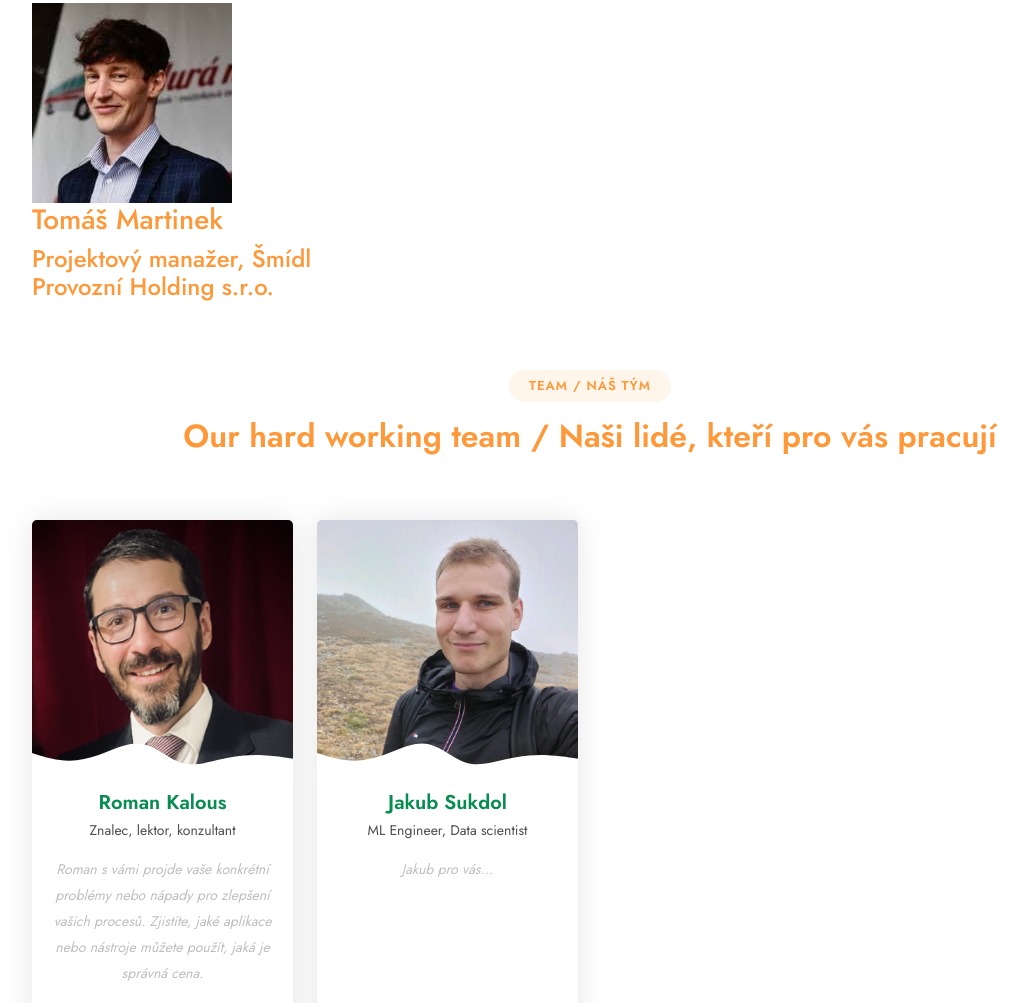
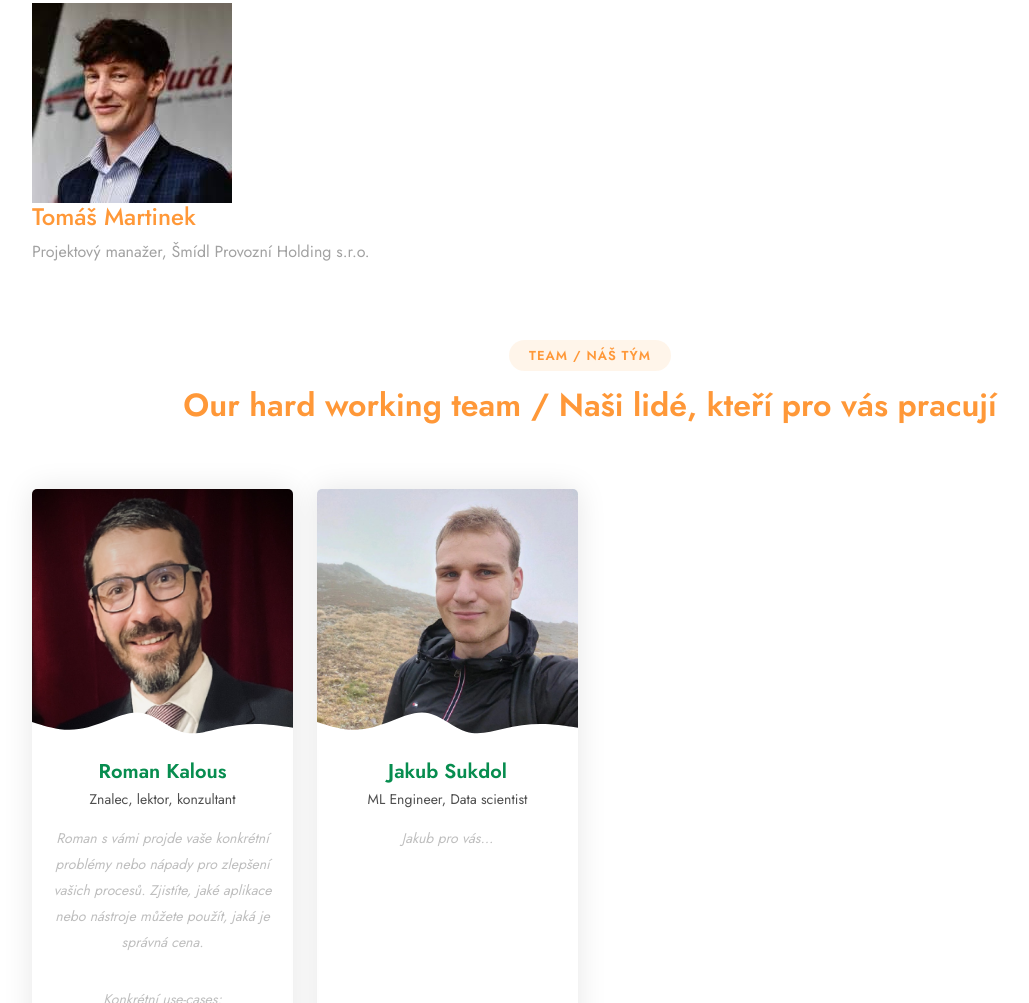
Before and after one commit to DevBalance/DevBalance.github.io, a plain HTML site: page index.html in a window 1280 px wide. Shown: the part 2547-3550 px from the top of the page, without its empty margins (50-1079 px from the left). Drawn offline with Linux system fonts and the light colour scheme.

Commit message:
korekce v referencích

```diff
--- a/index.html
+++ b/index.html
@@ -379,8 +379,8 @@
                 </p>
                 <div class="profile mt-auto">
                   <img src="assets/img/testimonials/Tomas-Martinek-SMIDL.jpg" class="testimonial-img" alt="">
-                  <h3>Tomáš Martinek</h3>
-                  <h4>Projektový manažer, Šmídl Provozní Holding s.r.o.</h4>
+                  <h4>Tomáš Martinek</h4>
+                  <p>Projektový manažer, Šmídl Provozní Holding s.r.o.</p>
                 </div>
               </div>
             </div>
```
